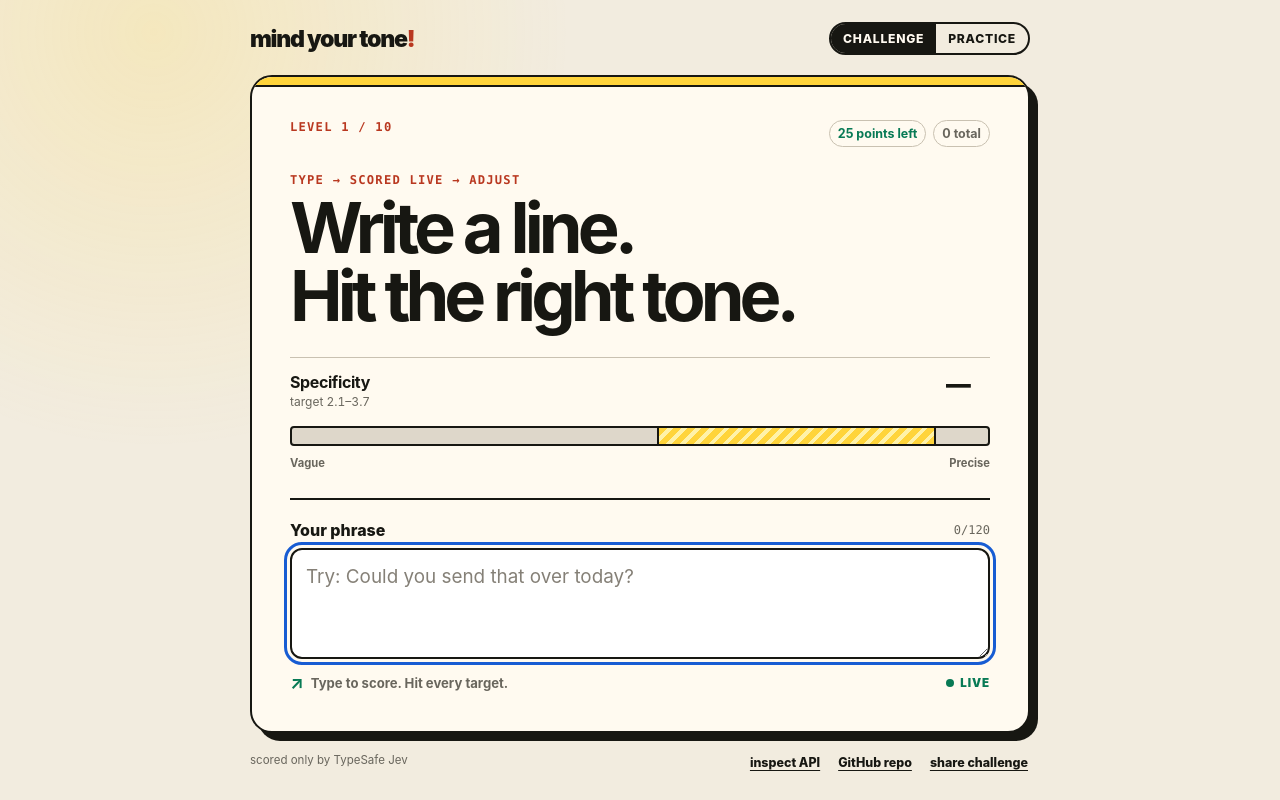
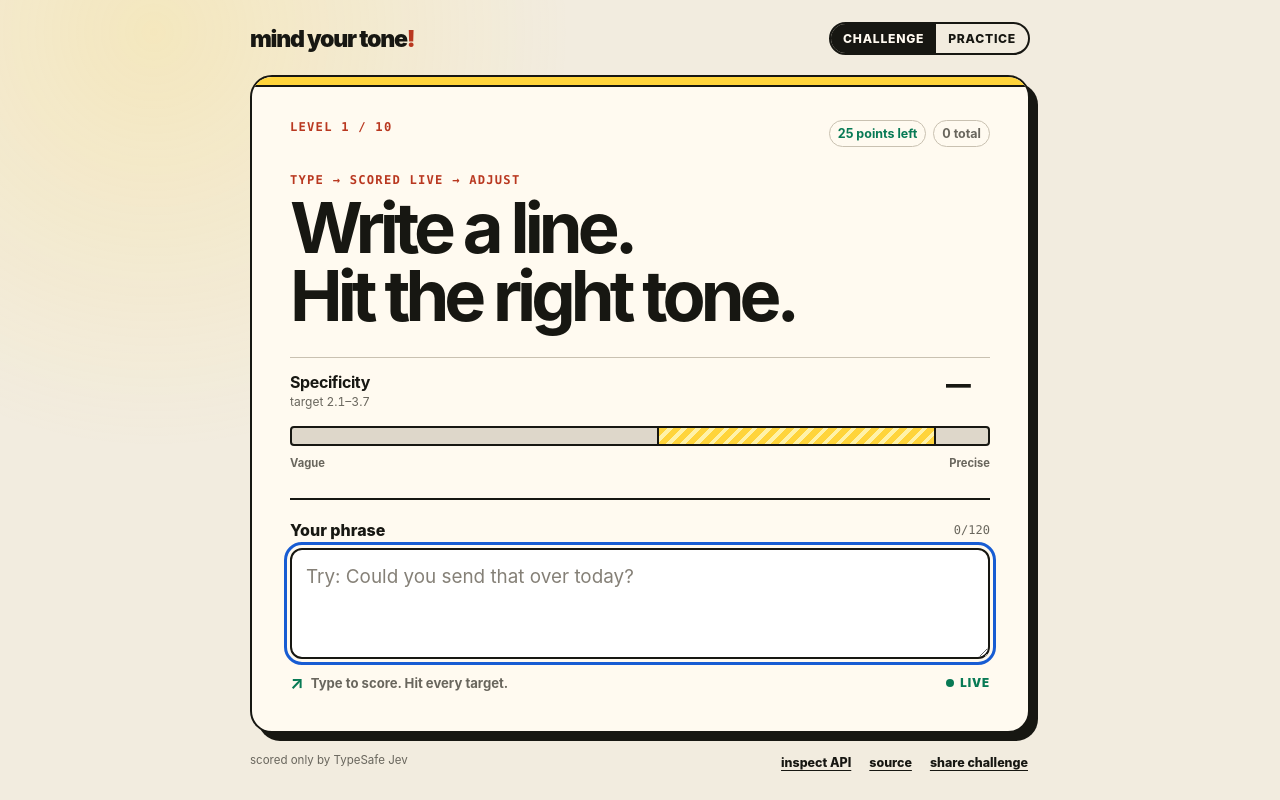
Before and after one commit to tomviner/mind-your-tone, a React (Vite) app: page / in a window 1280 px wide. Built offline with nearby package versions, Linux system fonts and the light colour scheme.

Commit message:
copy: rename footer repository link

```diff
--- a/src/App.tsx
+++ b/src/App.tsx
@@ -607,7 +607,7 @@ export default function App({ initialSeed }: AppProps) {
             target="_blank"
             rel="noreferrer"
           >
-            GitHub repo
+            source
           </a>
           {mode === "challenge" && !complete && (
             <a className="text-button" href={shareUrl}>
```
Also changed, not shown: 1 other file (tests, documents, lock files or other folders).
